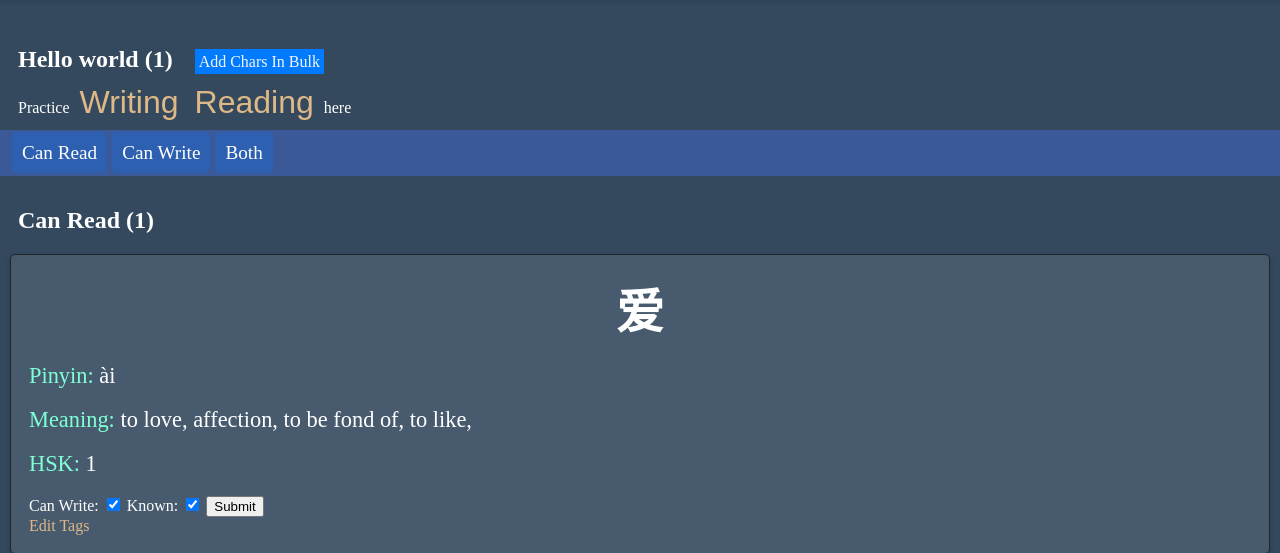
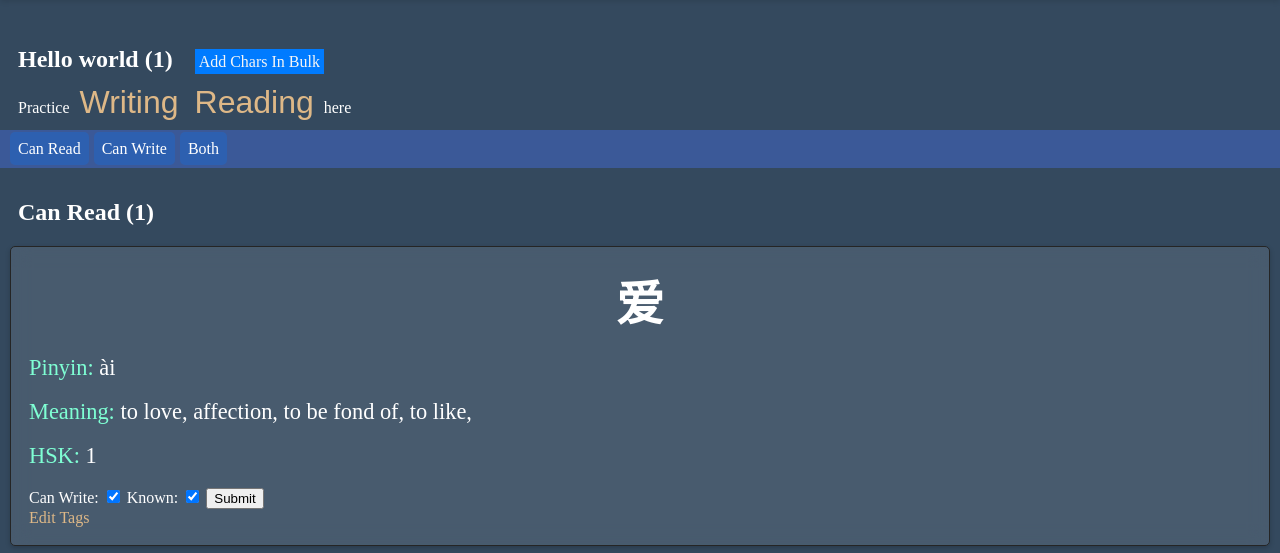
Before and after one commit to chandra-deb/XueHanzi, a Flask app: page /tags/1 in a window 1280 px wide. Shown: the part 60-613 px from the top of the page. Run offline with Flask 3, Linux system fonts and the light colour scheme; the visitor is signed in with stand-in values (Sample User, id 1).

Commit message:
subtle ui improvement

```diff
--- a/backend/templates/tag_characters.html
+++ b/backend/templates/tag_characters.html
@@ -134,7 +134,7 @@
             position: sticky;
             top: 0;
             background-color: #3b5998;
-            padding: 12px;
+            padding: 10px;
             z-index: 1;
             margin: 8px 0;
 
@@ -144,9 +144,9 @@
             border-radius: 5px;
             background: #007bff3b;
             color: white;
-            padding: 10px;
+            padding: 8px;
             margin-right: 1px;
-            font-size: 1.2em;
+
         }
 
         .current {
```
